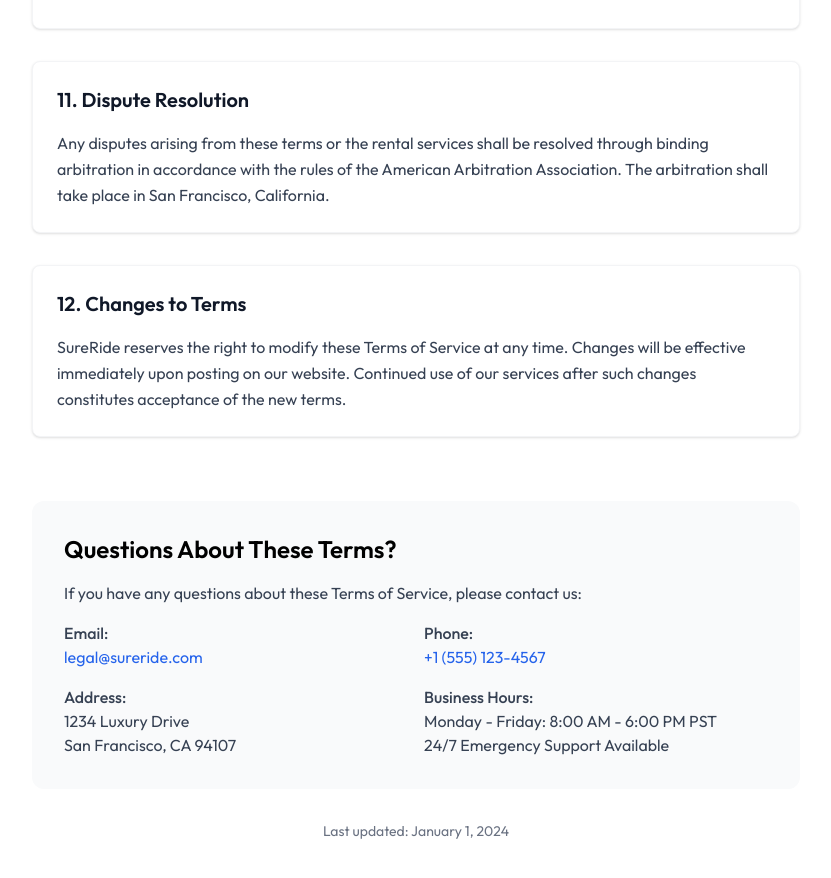
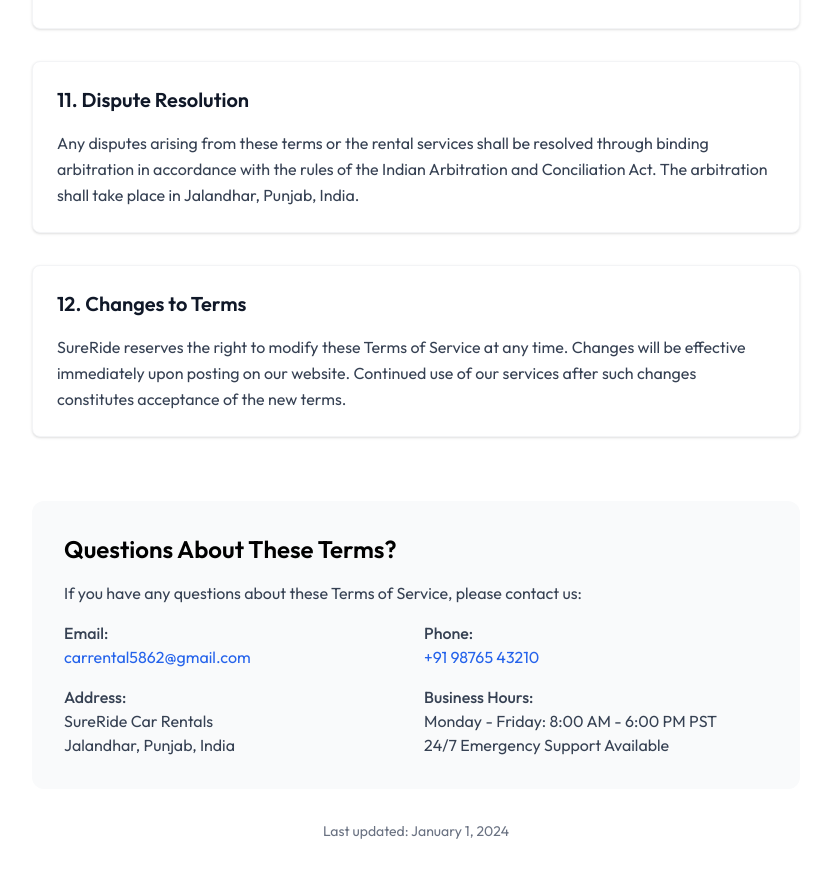
Before and after one commit to vishalthakur2004/CarRental, a React (Vite) app in the folder client/: page /terms-of-service in a window 1280 px wide. Shown: the part 2640-3518 px from the top of the page, without its empty margins (224-1055 px from the left). Built offline with nearby package versions, Linux system fonts and the light colour scheme; no server answers.

Commit message:
Update contact information in Terms of Service page
cgen-52f2570461f645b7a7ae223fbe0e7a19

```diff
--- a/client/src/pages/TermsOfService.jsx
+++ b/client/src/pages/TermsOfService.jsx
@@ -46,7 +46,7 @@ const TermsOfService = () => {
     },
     {
       title: "11. Dispute Resolution",
-      content: `Any disputes arising from these terms or the rental services shall be resolved through binding arbitration in accordance with the rules of the American Arbitration Association. The arbitration shall take place in San Francisco, California.`,
+      content: `Any disputes arising from these terms or the rental services shall be resolved through binding arbitration in accordance with the rules of the Indian Arbitration and Conciliation Act. The arbitration shall take place in Jalandhar, Punjab, India.`,
     },
     {
       title: "12. Changes to Terms",
@@ -147,18 +147,18 @@ const TermsOfService = () => {
             <div className="grid md:grid-cols-2 gap-4 mt-4">
               <div>
                 <p className="font-medium">Email:</p>
-                <p className="text-primary">legal@sureride.com</p>
+                <p className="text-primary">carrental5862@gmail.com</p>
               </div>
               <div>
                 <p className="font-medium">Phone:</p>
-                <p className="text-primary">+1 (555) 123-4567</p>
+                <p className="text-primary">+91 98765 43210</p>
               </div>
               <div>
                 <p className="font-medium">Address:</p>
                 <p>
-                  1234 Luxury Drive
+                  SureRide Car Rentals
                   <br />
-                  San Francisco, CA 94107
+                  Jalandhar, Punjab, India
                 </p>
               </div>
               <div>
```
